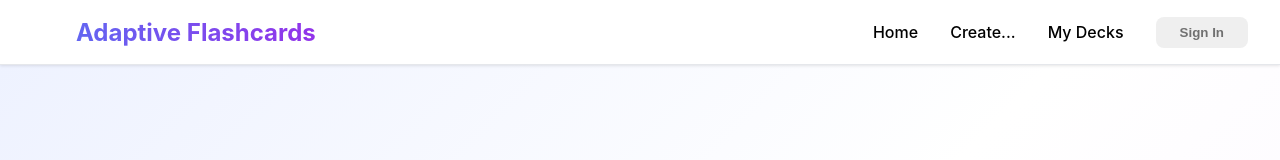
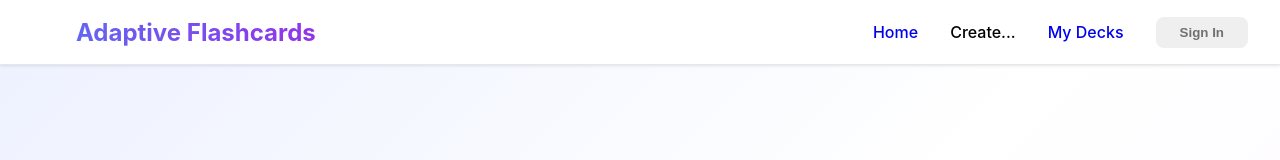
Before and after one commit to mikewng/adaptive-flashcards, a Next.js app in the folder frontend/flashcards-fe/: page / in a window 1280 px wide. Shown: the top 160 px of the page. Built offline with nearby package versions, Linux system fonts and the light colour scheme; no server answers; a web font is replaced by a local one.

Commit message:
refactor to move to react router

```diff
--- a/frontend/flashcards-fe/src/app/components/Navbar.jsx
+++ b/frontend/flashcards-fe/src/app/components/Navbar.jsx
@@ -1,18 +1,18 @@
 import "./Navbar.scss"
-import { useNavigationContext } from "../context/useNavigationContext";
+import { Link, useNavigate } from "react-router-dom";
 import { useAuth } from "../context/userAuthContext";
 
 const Navbar = () => {
-    const { setNavState } = useNavigationContext();
+    const navigate = useNavigate();
     const { user, isAuthenticated, logout } = useAuth();
 
     const handleLoginClick = () => {
-        setNavState("Login");
+        navigate("/login");
     };
 
     const handleLogout = () => {
         logout();
-        setNavState("Home");
+        navigate("/");
     };
 
     return (
@@ -24,14 +24,14 @@ const Navbar = () => {
                     <span className="fc-navbar-title">Adaptive Flashcards</span>
                 </div>
                 <div className="fc-navbar-links">
-                    <div className="fc-nav-option" onClick={() => setNavState("Home")}>
-                        <div className="fc-nav-link">Home</div>
+                    <div className="fc-nav-option">
+                        <Link to="/" className="fc-nav-link">Home</Link>
                     </div>
                     <div className="fc-nav-option">
                         <div className="fc-nav-link">Create...</div>
                     </div>
-                    <div className="fc-nav-option" onClick={() => setNavState("Decks")}>
-                        <div className="fc-nav-link">My Decks</div>
+                    <div className="fc-nav-option">
+                        <Link to="/decks" className="fc-nav-link">My Decks</Link>
                     </div>
                     <div className="fc-nav-account-container">
                         {isAuthenticated ? (
--- a/frontend/flashcards-fe/src/app/context/useNavigationContext.js
+++ /dev/null
@@ -1,22 +0,0 @@
-'use client'
-
-import { createContext, useContext, useState } from "react";
-
-export const NavContext = createContext(null);
-
-export const NavigationProvider = ({ children }) => {
-    const [navState, setNavState] = useState("Home")
-
-    return (
-        <NavContext.Provider value={{
-            navState,
-            setNavState,
-        }}>
-            {children}
-        </NavContext.Provider>
-    )
-}
-
-export function useNavigationContext() {
-    return useContext(NavContext);
-}
--- a/frontend/flashcards-fe/src/app/layout.js
+++ b/frontend/flashcards-fe/src/app/layout.js
@@ -1,6 +1,7 @@
 'use client'
 import "./App.scss"
 import { AuthProvider } from './context/userAuthContext'
+import { BrowserRouter } from 'react-router-dom'
 
 export default function RootLayout({ children }) {
   return (
@@ -12,9 +13,11 @@ export default function RootLayout({ children }) {
         <link href="https://fonts.googleapis.com/css2?family=Alan+Sans:wght@300..900&family=Sen:wght@400..800&display=swap" rel="stylesheet" />
       </head>
       <body>
-        <AuthProvider>
-          {children}
-        </AuthProvider>
+        <BrowserRouter>
+          <AuthProvider>
+            {children}
+          </AuthProvider>
+        </BrowserRouter>
       </body>
     </html>
   );
--- a/frontend/flashcards-fe/src/app/page.js
+++ b/frontend/flashcards-fe/src/app/page.js
@@ -1,13 +1,10 @@
 'use client'
 
-import { NavigationProvider } from "./context/useNavigationContext";
 import BaseLayout from "./screens/layout/BaseLayout";
 
 export default function Home() {
 
   return (
-    <NavigationProvider>
-      <BaseLayout />
-    </NavigationProvider>
+    <BaseLayout />
   );
 }
--- a/frontend/flashcards-fe/src/app/screens/deckview/DeckView.jsx
+++ b/frontend/flashcards-fe/src/app/screens/deckview/DeckView.jsx
@@ -1,5 +1,5 @@
 import { useState, useEffect } from 'react';
-import { useNavigationContext } from '../../context/useNavigationContext';
+import { useNavigate } from 'react-router-dom';
 import { flashcardApiService } from '../../utils/flashcardApis';
 import './DeckView.scss';
 
@@ -8,7 +8,7 @@ const DeckView = () => {
     const [loading, setLoading] = useState(true);
     const [error, setError] = useState(null);
 
-    const { setNavState } = useNavigationContext();
+    const navigate = useNavigate();
 
     useEffect(() => {
         const fetchDecks = async () => {
@@ -29,9 +29,11 @@ const DeckView = () => {
     }, []);
 
     const handleDeckClick = (deckId) => {
+        navigate(`/deck/${deckId}/study`);
     };
 
     const handleCreateDeck = () => {
+        navigate('/deck/create');
     };
 
     if (loading) {
--- a/frontend/flashcards-fe/src/app/screens/layout/BaseLayout.jsx
+++ b/frontend/flashcards-fe/src/app/screens/layout/BaseLayout.jsx
@@ -1,17 +1,21 @@
 import Navbar from "@/app/components/Navbar";
-import { useNavigationContext } from "../../context/useNavigationContext"
-import { navMapping } from "../../utils/navUtils";
+import { Routes, Route } from "react-router-dom";
 import "./BaseLayout.scss";
 import Footer from "@/app/components/Footer";
+import Landing from "../landing/Landing";
+import DeckView from "../deckview/DeckView";
+import Login from "../login/Login";
 
 const BaseLayout = ({ }) => {
-    const { navState } = useNavigationContext();
-
     return (
         <div className="fc-baselayout-wrapper">
             <Navbar />
             <main className="fc-screen-container">
-                {navMapping[navState]}
+                <Routes>
+                    <Route path="/" element={<Landing />} />
+                    <Route path="/decks" element={<DeckView />} />
+                    <Route path="/login" element={<Login />} />
+                </Routes>
             </main>
             <Footer />
         </div>
--- a/frontend/flashcards-fe/src/app/screens/login/Login.jsx
+++ b/frontend/flashcards-fe/src/app/screens/login/Login.jsx
@@ -1,8 +1,8 @@
 'use client';
 
 import { useState } from 'react';
+import { useNavigate } from 'react-router-dom';
 import { useAuth } from '../../context/userAuthContext';
-import { useNavigationContext } from '../../context/useNavigationContext';
 import './Login.css';
 
 const Login = () => {
@@ -14,7 +14,7 @@ const Login = () => {
     const [isLoading, setIsLoading] = useState(false);
 
     const { login, register, error: authError } = useAuth();
-    const { setNavState } = useNavigationContext();
+    const navigate = useNavigate();
 
     const validateForm = () => {
         if (!email || !password) {
@@ -58,7 +58,7 @@ const Login = () => {
 
             if (result.success) {
                 // Redirect to home/decks page after successful login
-                setNavState('Decks');
+                navigate('/decks');
             } else {
                 setFormError(result.error || 'Authentication failed');
             }
--- a/frontend/flashcards-fe/src/app/utils/navUtils.js
+++ /dev/null
@@ -1,9 +0,0 @@
-import DeckView from "../screens/deckview/DeckView"
-import Landing from "../screens/landing/Landing"
-import Login from "../screens/login/Login"
-
-export const navMapping = {
-    "Home": <Landing />,
-    "Decks": <DeckView />,
-    "Login": <Login />
-}
```
